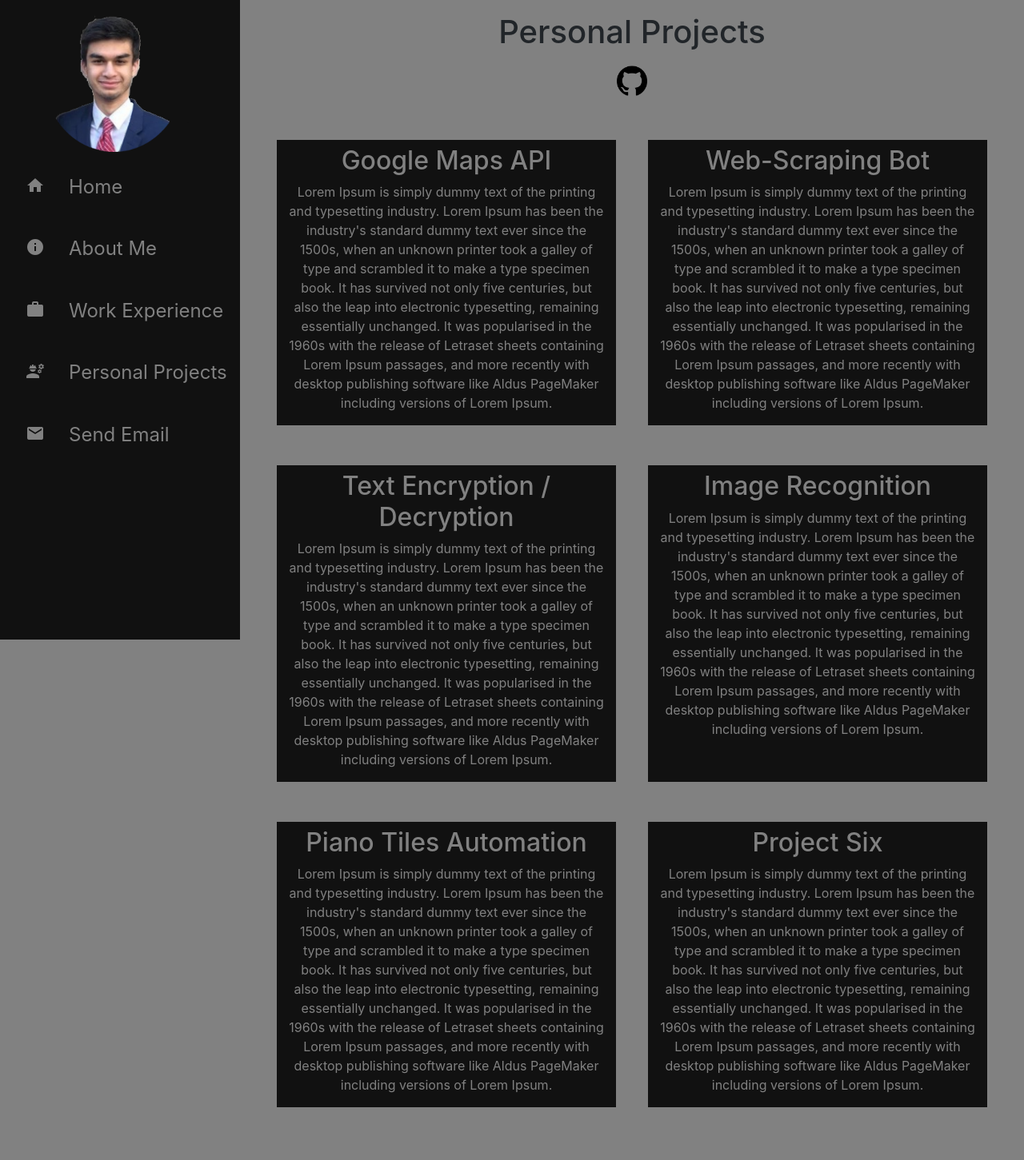
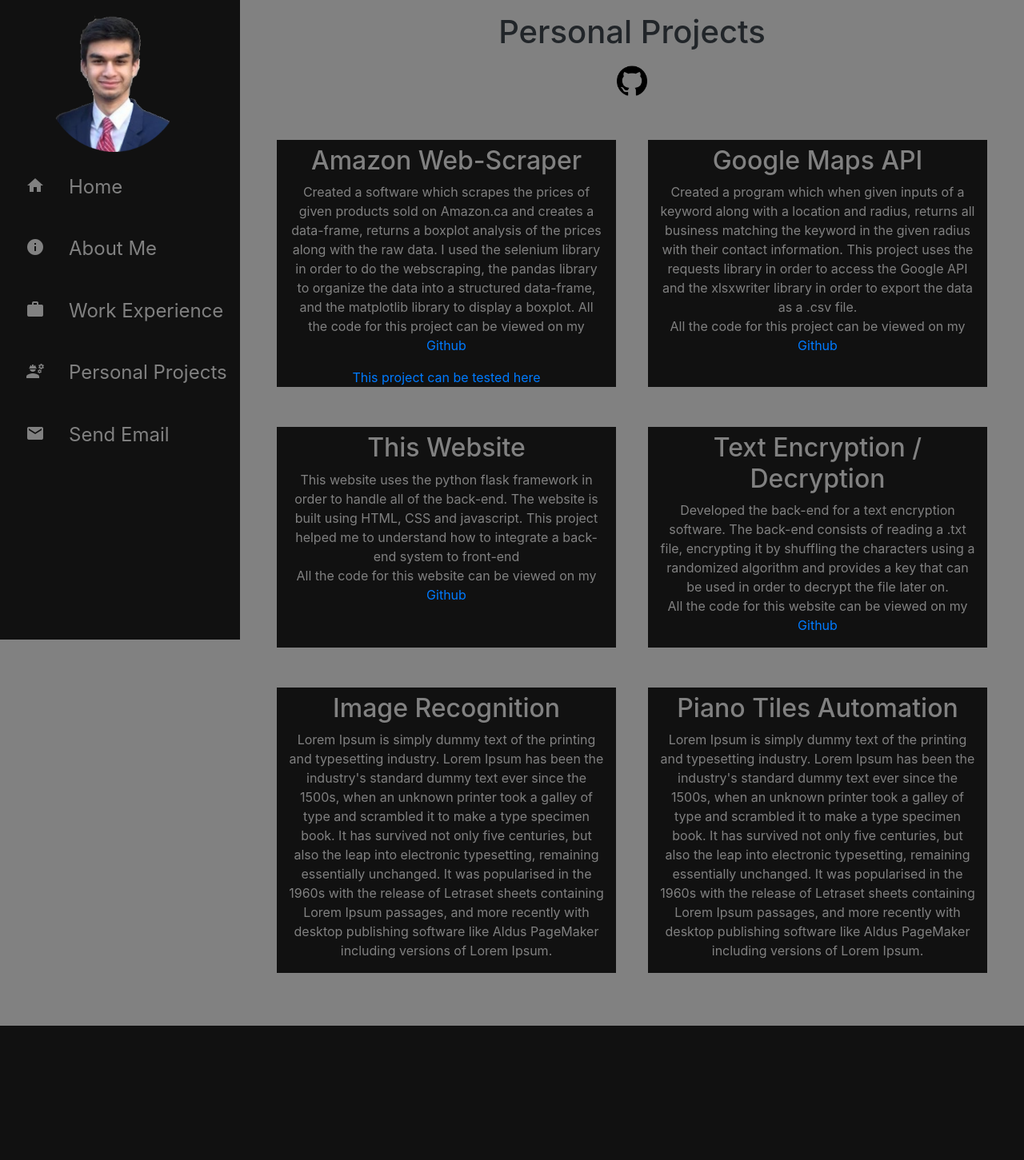
Before and after one commit to Relaxeddevil/RayyanWebsite, a Flask app: page /projects in a window 1280 px wide. Shown: the whole page at 80% size. After the commit the page ends 1283 px from the top, so only its background shows below. Run offline with Flask 2, Linux system fonts and the light colour scheme; some libraries are stand-ins or nearby versions.

Commit message:
addign text to projects.html

```diff
--- a/Website/templates/projects.html
+++ b/Website/templates/projects.html
@@ -21,8 +21,14 @@
         <div class="col-lg first">
             <center>
 
-                <h2 class="title">Google Maps API</h2>
-                <p>Lorem Ipsum is simply dummy text of the printing and typesetting industry. Lorem Ipsum has been the industry's standard dummy text ever since the 1500s, when an unknown printer took a galley of type and scrambled it to make a type specimen book. It has survived not only five centuries, but also the leap into electronic typesetting, remaining essentially unchanged. It was popularised in the 1960s with the release of Letraset sheets containing Lorem Ipsum passages, and more recently with desktop publishing software like Aldus PageMaker including versions of Lorem Ipsum.</p>
+                <h2 class="title">Amazon Web-Scraper</h2>
+                <p>Created a software which scrapes the prices of given products sold on Amazon.ca and creates a
+                    data-frame, returns a boxplot analysis of the prices along with the raw data. I used the selenium
+                    library in order to do the webscraping, the pandas library to organize the data into a structured
+                    data-frame, and the matplotlib library to display a boxplot. All the code for this project can be
+                    viewed on my <a href="https://github.com/Relaxeddevil/AmazonWebScraper">Github</a>
+                </p>
+                <a href="/amazon">This project can be tested here</a>
 
             </center>
         </div>
@@ -30,9 +36,12 @@
         <div class="col-lg second">
             <center>
 
-                <h2 class="title">Web-Scraping Bot</h2>
-                <p>Lorem Ipsum is simply dummy text of the printing and typesetting industry. Lorem Ipsum has been the industry's standard dummy text ever since the 1500s, when an unknown printer took a galley of type and scrambled it to make a type specimen book. It has survived not only five centuries, but also the leap into electronic typesetting, remaining essentially unchanged. It was popularised in the 1960s with the release of Letraset sheets containing Lorem Ipsum passages, and more recently with desktop publishing software like Aldus PageMaker including versions of Lorem Ipsum.</p>
-
+                <h2 class="title">Google Maps API</h2>
+                <p>Created a program which when given inputs of a keyword along with a location and radius, returns all
+                    business matching the keyword in the given radius with their contact information. This project uses
+                    the requests library in order to access the Google API and the xlsxwriter library in order to export
+                    the data as a .csv file.</br> All the code for this project can be viewed on my
+                    <a href="https://github.com/Relaxeddevil/GoogleMapsAPI">Github</a></p>
             </center>
         </div>
 
@@ -43,18 +52,22 @@
         <div class="col-lg first">
             <center>
 
-                <h2 class="title">Text Encryption / Decryption</h2>
-                <p>Lorem Ipsum is simply dummy text of the printing and typesetting industry. Lorem Ipsum has been the industry's standard dummy text ever since the 1500s, when an unknown printer took a galley of type and scrambled it to make a type specimen book. It has survived not only five centuries, but also the leap into electronic typesetting, remaining essentially unchanged. It was popularised in the 1960s with the release of Letraset sheets containing Lorem Ipsum passages, and more recently with desktop publishing software like Aldus PageMaker including versions of Lorem Ipsum.</p>
-
+                <h2 class="title">This Website</h2>
+                <p> This website uses the python flask framework in order to handle all of the back-end. The website
+                is built using HTML, CSS and javascript. This project helped me to understand how to integrate a back-end system to front-end
+                    <br> All the code for this website can be viewed on my
+                    <a href="https://github.com/Relaxeddevil/RayyanWebsite">Github</a> </p>
             </center>
         </div>
 
         <div class="col-lg second">
             <center>
 
-                <h2 class="title">Image Recognition</h2>
-                <p>Lorem Ipsum is simply dummy text of the printing and typesetting industry. Lorem Ipsum has been the industry's standard dummy text ever since the 1500s, when an unknown printer took a galley of type and scrambled it to make a type specimen book. It has survived not only five centuries, but also the leap into electronic typesetting, remaining essentially unchanged. It was popularised in the 1960s with the release of Letraset sheets containing Lorem Ipsum passages, and more recently with desktop publishing software like Aldus PageMaker including versions of Lorem Ipsum.</p>
-
+                <h2 class="title">Text Encryption / Decryption</h2>
+                <p>Developed the back-end for a text encryption software. The back-end consists of reading a .txt file,
+                    encrypting it by shuffling the characters using a randomized algorithm and provides a key that can
+                    be used in order to decrypt the file later on. <br> All the code for this website can be viewed on my
+                    <a href="https://github.com/Relaxeddevil/TextEncyption">Github</a> </p>
             </center>
         </div>
 
@@ -65,7 +78,7 @@
         <div class="col-lg first">
             <center>
 
-                <h2 class="title">Piano Tiles Automation</h2>
+                <h2 class="title">Image Recognition</h2>
                 <p>Lorem Ipsum is simply dummy text of the printing and typesetting industry. Lorem Ipsum has been the industry's standard dummy text ever since the 1500s, when an unknown printer took a galley of type and scrambled it to make a type specimen book. It has survived not only five centuries, but also the leap into electronic typesetting, remaining essentially unchanged. It was popularised in the 1960s with the release of Letraset sheets containing Lorem Ipsum passages, and more recently with desktop publishing software like Aldus PageMaker including versions of Lorem Ipsum.</p>
 
             </center>
@@ -74,7 +87,7 @@
         <div class="col-lg second">
             <center>
 
-                <h2 class="title">Project Six</h2>
+                <h2 class="title">Piano Tiles Automation</h2>
                 <p>Lorem Ipsum is simply dummy text of the printing and typesetting industry. Lorem Ipsum has been the industry's standard dummy text ever since the 1500s, when an unknown printer took a galley of type and scrambled it to make a type specimen book. It has survived not only five centuries, but also the leap into electronic typesetting, remaining essentially unchanged. It was popularised in the 1960s with the release of Letraset sheets containing Lorem Ipsum passages, and more recently with desktop publishing software like Aldus PageMaker including versions of Lorem Ipsum.</p>
 
             </center>
--- a/Website/views.py
+++ b/Website/views.py
@@ -25,7 +25,7 @@ def projects():
     return render_template("projects.html")
 
 
-@views.route('/amazon-scraper', methods=['GET', 'POST'])
+@views.route('/amazon', methods=['GET', 'POST'])
 def amazon():
     if request.method == "POST":
         input = request.form.get('search')
```
Also changed, not shown: Website/static/amazon/boxplot.png, 1 other file.
